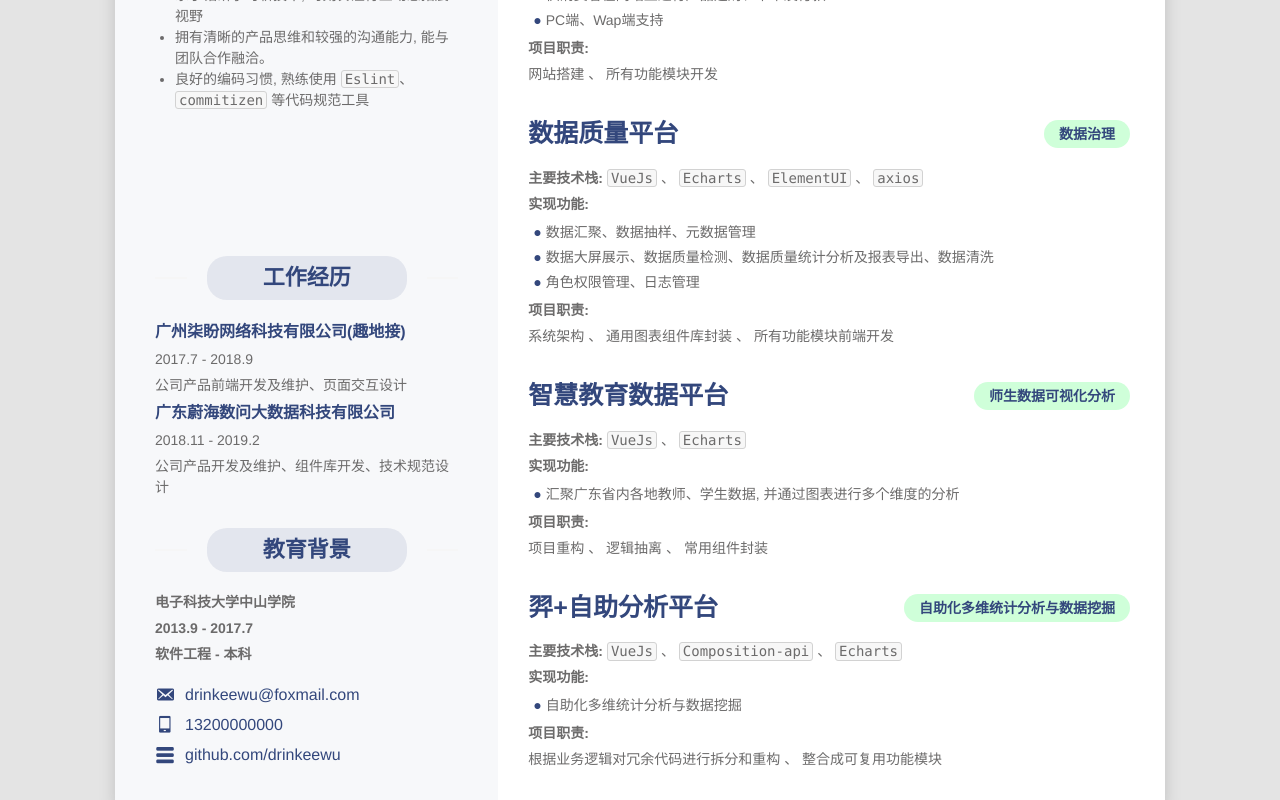
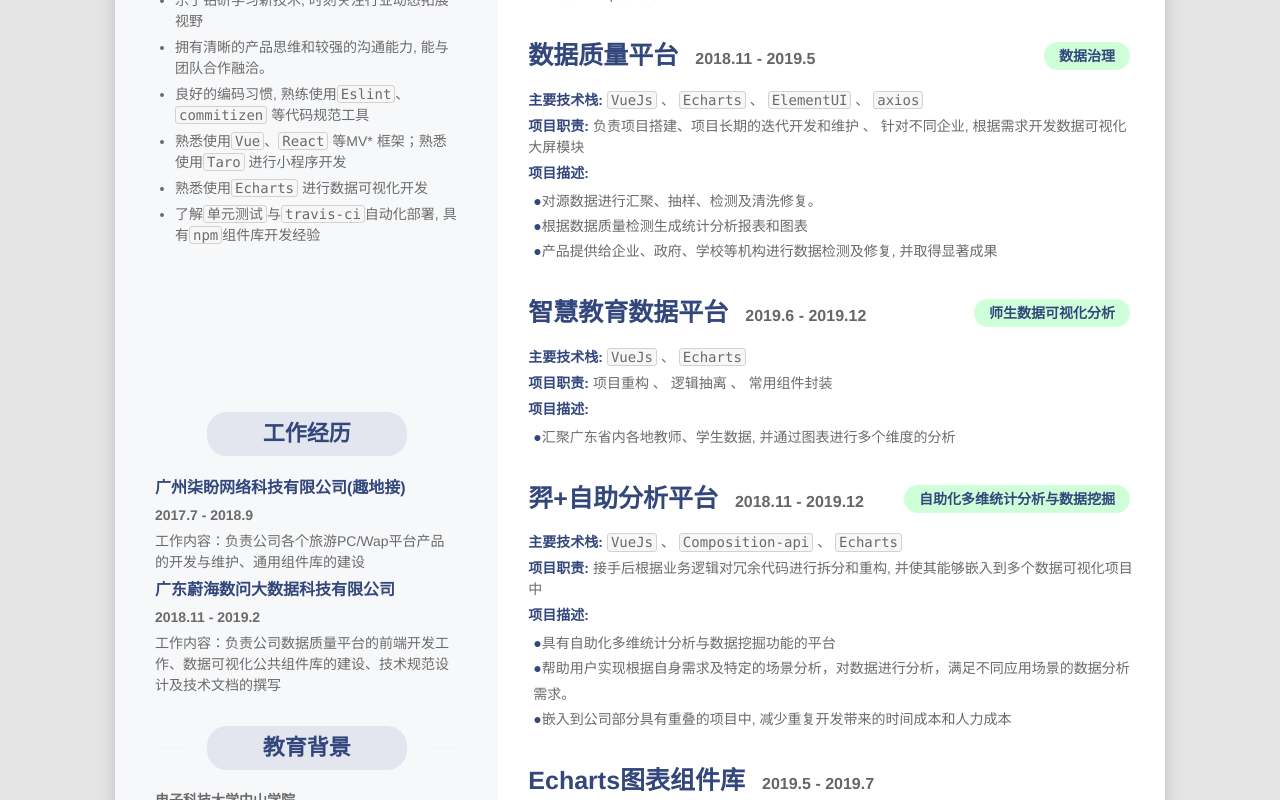
Before and after one commit to drinkeewu/resume, a Vue app: page /#/ in a window 1280 px wide. Shown: the part 820-1620 px from the top of the page. Built offline with nearby package versions, Linux system fonts and the light colour scheme.

Commit message:
style: wh项目内容优化

```diff
--- a/src/views/aside/Aside.vue
+++ b/src/views/aside/Aside.vue
@@ -21,14 +21,11 @@
         theme="dark"
       >
         <ul>
-          <li>善于根据需求提供合适的技术解决方案</li>
-          <li>乐于钻研学习新技术, 时刻关注行业动态拓展视野</li>
-          <li>拥有清晰的产品思维和较强的沟通能力, 能与团队合作融洽。</li>
-          <li>
-            良好的编码习惯, 熟练使用
-            <em>Eslint</em>、<em>commitizen</em>
-            等代码规范工具
-          </li>
+          <li
+            v-for="(comment, commentIndex) in comments"
+            :key="`comment${commentIndex}`"
+            v-html="comment"
+          />
         </ul>
       </block-wrapper>
     </div>
@@ -47,8 +44,10 @@
           <p class="work-exp__company">
             {{ work.company }}
           </p>
-          <p>{{ work.date }}</p>
-          <p>{{ work.duty }}</p>
+          <p class="font-bold">
+            {{ work.date }}
+          </p>
+          <p>工作内容：{{ work.duty }}</p>
         </div>
       </block-wrapper>
 
@@ -92,21 +91,31 @@ export default {
         { name: 'React', value: 75 },
         { name: 'TypeScript', value: 70 },
       ],
+      comments: [
+        '善于根据需求提供合适的技术解决方案',
+        '乐于钻研学习新技术, 时刻关注行业动态拓展视野',
+        '拥有清晰的产品思维和较强的沟通能力, 能与团队合作融洽。',
+        '良好的编码习惯, 熟练使用<em>Eslint</em>、<em>commitizen</em> 等代码规范工具',
+        '熟悉使用<em>Vue</em>、<em>React</em> 等MV* 框架；熟悉使用<em>Taro</em> 进行小程序开发',
+        '熟悉使用<em>Echarts</em> 进行数据可视化开发',
+        '了解<em>单元测试</em>与<em>travis-ci</em>自动化部署, 具有<em>npm</em>组件库开发经验',
+
+      ],
       contacts: [
         { icon: 'emailalt', text: 'drinkeewu@foxmail.com' },
-        { icon: 'phone', text: '13200000000' },
+        { icon: 'phone', text: '13202481990' },
         { icon: 'github', text: 'github.com/drinkeewu' },
       ],
       works: [
         {
           company: '广州柒盼网络科技有限公司(趣地接)',
           date: '2017.7 - 2018.9',
-          duty: '公司产品前端开发及维护、页面交互设计',
+          duty: '负责公司各个旅游PC/Wap平台产品的开发与维护、通用组件库的建设',
         },
         {
           company: '广东蔚海数问大数据科技有限公司',
           date: '2018.11 - 2019.2',
-          duty: '公司产品开发及维护、组件库开发、技术规范设计',
+          duty: '负责公司数据质量平台的前端开发工作、数据可视化公共组件库的建设、技术规范设计及技术文档的撰写',
         },
       ],
     };
@@ -120,6 +129,9 @@ $bg: #f7f8fa;
 
 ul {
   padding-left: 20px;
+  li {
+    margin-bottom: 5px;
+  }
 }
 .resume-aside {
   flex: 3;
--- a/src/views/content/project/Project.vue
+++ b/src/views/content/project/Project.vue
@@ -14,7 +14,15 @@
           align="center"
           wrap="wrap"
         >
-          <h1>{{ project.title }}</h1>
+          <h1>
+            {{ project.title }}
+            <span
+              v-if="project.time"
+              class="project-time"
+            >
+              {{ project.time.start }} - {{ project.time.end }}
+            </span>
+          </h1>
           <div
             v-if="project.tags && project.tags.length > 0"
             class="project-tag-wrapper"
@@ -30,7 +38,7 @@
         </flex>
       </template>
       <p>
-        <span class="font-bold">
+        <span class="title">
           主要技术栈:
         </span>
         <template v-for="(tech, techIndex) in project.techs">
@@ -40,28 +48,28 @@
           {{ !isLastOf(project.techs, techIndex) ? "、" : "" }}
         </template>
       </p>
-      <p class="font-bold">
-        实现功能:
+      <p>
+        <span class="title">
+          项目职责:
+        </span>
+        <template v-for="(duty, dIndex) in project.dutys">
+          <span :key="`${pIndex}-duty${dIndex}`">
+            {{ duty }}
+            {{ !isLastOf(project.dutys, dIndex) ? "、" : "" }}
+          </span>
+        </template>
+      </p>
+
+      <p class="title">
+        项目描述:
       </p>
       <ul>
         <li
           v-for="(feature, fIndex) in project.features"
           :key="`${pIndex}-row-${fIndex}}`"
-        >
-          {{ feature }}
-        </li>
+          v-html="feature"
+        />
       </ul>
-      <p>
-        <span class="font-bold">
-          项目职责:
-        </span>
-      </p>
-      <template v-for="(duty, dIndex) in project.dutys">
-        <span :key="`${pIndex}-duty${dIndex}`">
-          {{ duty }}
-          {{ !isLastOf(project.dutys, dIndex) ? "、" : "" }}
-        </span>
-      </template>
     </text-section>
   </block-wrapper>
 </template>
@@ -80,6 +88,10 @@ export default {
       projects: [
         {
           title: 'Treep趣地接',
+          time: {
+            start: '2017.8',
+            end: '2018.9',
+          },
           techs: ['VueJs', 'ElementUI', 'axios', 'BaiduMap API', 'Echarts'],
           features: [
             '旅游供应商可在该平台上进行旅游产品、酒店、订单、财务等管理',
@@ -92,6 +104,10 @@ export default {
         },
         {
           title: 'Distributor',
+          time: {
+            start: '2017.8',
+            end: '2018.9',
+          },
           techs: ['VueJs', 'ElementUI', 'axios'],
           features: [
             '供旅游产品分销商在平台上进行产品预订、酒店预订、财务管理、订单管理等操作',
@@ -102,6 +118,10 @@ export default {
         },
         {
           title: 'Micro Mall',
+          time: {
+            start: '2018.1',
+            end: '2018.3',
+          },
           techs: ['VueJs', 'ElementUI', 'VantUI', 'axios'],
           features: ['供消费者在网站上进行产品选购、下单及付款', 'PC端、Wap端支持'],
           dutys: ['网站搭建', '所有功能模块开发'],
@@ -109,17 +129,28 @@ export default {
         },
         {
           title: '数据质量平台',
+          time: {
+            start: '2018.11',
+            end: '2019.5',
+          },
           techs: ['VueJs', 'Echarts', 'ElementUI', 'axios'],
           features: [
-            '数据汇聚、数据抽样、元数据管理',
-            '数据大屏展示、数据质量检测、数据质量统计分析及报表导出、数据清洗',
-            '角色权限管理、日志管理',
+            '对源数据进行汇聚、抽样、检测及清洗修复。',
+            '根据数据质量检测生成统计分析报表和图表',
+            '产品提供给企业、政府、学校等机构进行数据检测及修复, 并取得显著成果',
           ],
-          dutys: ['系统架构', '通用图表组件库封装', '所有功能模块前端开发'],
+          dutys: [
+            '负责项目搭建、项目长期的迭代开发和维护',
+            '针对不同企业, 根据需求开发数据可视化大屏模块',
+          ],
           tags: ['数据治理'],
         },
         {
           title: '智慧教育数据平台',
+          time: {
+            start: '2019.6',
+            end: '2019.12',
+          },
           techs: ['VueJs', 'Echarts'],
           features: [
             '汇聚广东省内各地教师、学生数据, 并通过图表进行多个维度的分析',
@@ -129,10 +160,31 @@ export default {
         },
         {
           title: '羿+自助分析平台',
+          time: {
+            start: '2018.11',
+            end: '2019.12',
+          },
           techs: ['VueJs', 'Composition-api', 'Echarts'],
           tags: ['自助化多维统计分析与数据挖掘'],
-          dutys: ['根据业务逻辑对冗余代码进行拆分和重构', '整合成可复用功能模块'],
-          features: ['自助化多维统计分析与数据挖掘'],
+          dutys: ['接手后根据业务逻辑对冗余代码进行拆分和重构, 并使其能够嵌入到多个数据可视化项目中'],
+          features: [
+            '具有自助化多维统计分析与数据挖掘功能的平台',
+            '帮助用户实现根据自身需求及特定的场景分析，对数据进行分析，满足不同应用场景的数据分析需求。',
+            '嵌入到公司部分具有重叠的项目中, 减少重复开发带来的时间成本和人力成本',
+          ],
+        },
+        {
+          title: 'Echarts图表组件库',
+          time: {
+            start: '2019.5',
+            end: '2019.7',
+          },
+          techs: ['VueJs', 'Echarts', 'npm'],
+          dutys: ['组件库项目的架构', '使用文档撰写', '组件开发规范设计'],
+          features: [
+            '根据过往项目开发过程中总结的使用场景, 对常用 <em>Echart</em> 组件进行二次封装并部署到 <em>npm</em> 服务器',
+            '该组件库被广泛应用到公司项目开发中, 大幅度提高了数据可视化的开发效率, 减少重复造轮子',
+          ],
         },
       ],
     };
@@ -162,6 +214,16 @@ ul li {
     display: inline-block;
   }
 }
+.title {
+  color: $deep-blue;
+  font-weight: bold;
+}
+
+.project-time{
+  margin-left: 10px;
+  font-size: 16px;
+  color: #666
+}
 .project-tag-wrapper {
   display: flex;
   flex-shrink: 0;
```
